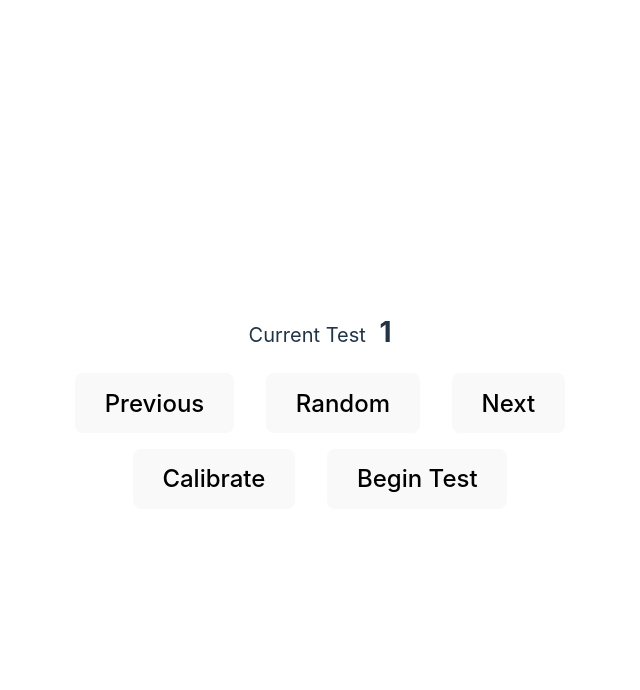
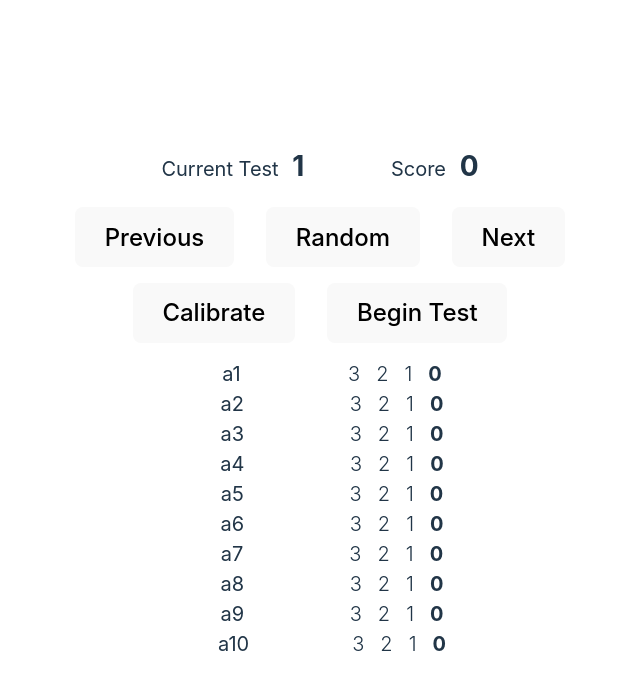
Before and after one commit to moddedTechnic/ab-word-lists, a Vue app: page / in a window 1280 px wide. Shown: the top 690 px of the page, without its empty margins (320-960 px from the left). Built offline with nearby package versions, Linux system fonts and the light colour scheme.

Commit message:
added scoring

```diff
--- a/src/App.vue
+++ b/src/App.vue
@@ -1,17 +1,35 @@
 <script setup lang="ts">
 import { computed, ref } from 'vue'
 
+const words = [
+  ['a1', 'a2', 'a3', 'a4', 'a5', 'a6', 'a7', 'a8', 'a9', 'a10'],
+  ['b1', 'b2', 'b3', 'b4', 'b5', 'b6', 'b7', 'b8', 'b9', 'b10'],
+  ['c1', 'c2', 'c3', 'c4', 'c5', 'c6', 'c7', 'c8', 'c9', 'c10'],
+  ['d1', 'd2', 'd3', 'd4', 'd5', 'd6', 'd7', 'd8', 'd9', 'd10'],
+  ['e1', 'e2', 'e3', 'e4', 'e5', 'e6', 'e7', 'e8', 'e9', 'e10'],
+  ['f1', 'f2', 'f3', 'f4', 'f5', 'f6', 'f7', 'f8', 'f9', 'f10'],
+  ['g1', 'g2', 'g3', 'g4', 'g5', 'g6', 'g7', 'g8', 'g9', 'g10'],
+  ['h1', 'h2', 'h3', 'h4', 'h5', 'h6', 'h7', 'h8', 'h9', 'h10'],
+  ['i1', 'i2', 'i3', 'i4', 'i5', 'i6', 'i7', 'i8', 'i9', 'i10'],
+  ['j1', 'j2', 'j3', 'j4', 'j5', 'j6', 'j7', 'j8', 'j9', 'j10'],
+  ['k1', 'k2', 'k3', 'k4', 'k5', 'k6', 'k7', 'k8', 'k9', 'k10'],
+  ['l1', 'l2', 'l3', 'l4', 'l5', 'l6', 'l7', 'l8', 'l9', 'l10'],
+]
+
 const audioSources = ref<HTMLAudioElement[]>([])
+const scores = ref<number[]>(Array(12).fill(0))
 const runningTest = ref(false)
 const currentTest = ref(1)
 const currentAudio = computed(() => audioSources.value[currentTest.value - 1])
+const currentWordlist = computed(() => words[currentTest.value - 1])
+const score = computed(() => scores.value.reduce((a, b) => a + b))
 
 function startTest() {
-  console.log(currentAudio.value)
   if (runningTest.value || !currentAudio.value)
     return;
   runningTest.value = true
   currentAudio.value.play()
+  scores.value.fill(0)
 }
 
 function stopTest() {
@@ -35,12 +53,19 @@ function randomTest(): number {
 </script>
 
 <template>
-  <div class="test-info">
-    <p class="currentTest">
+  <div class="status-info">
+    <p>
       Current Test
       <span>{{ currentTest }}</span>
     </p>
 
+    <p>
+      Score
+      <span>{{ score }}</span>
+    </p>
+  </div>
+
+  <div class="test-info">
     <div class="test-controls">
       <button @click.prevent="currentTest--">Previous</button>
       <button @click.prevent="currentTest = randomTest()">Random</button>
@@ -60,6 +85,32 @@ function randomTest(): number {
       <source :src="`/audio/list-${i.toString().padStart(2, '0')}.wav`" type="audio/wav" />
     </audio>
   </template>
+
+  <ul>
+    <template v-for="i in currentWordlist.length">
+      <li class="word">
+        <p>{{ currentWordlist[i - 1] }}</p>
+
+        <div>
+          <input type="radio" :value="3" :id="`${currentWordlist[i - 1]}-3`" :name="currentWordlist[i - 1]"
+            v-model="scores[i - 1]" :v-bind:value="3" />
+          <label :for="`${currentWordlist[i - 1]}-3`">3</label>
+
+          <input type="radio" :value="2" :id="`${currentWordlist[i - 1]}-2`" :name="currentWordlist[i - 1]"
+            v-model="scores[i - 1]" :v-bind:value="2" />
+          <label :for="`${currentWordlist[i - 1]}-2`">2</label>
+
+          <input type="radio" :value="1" :id="`${currentWordlist[i - 1]}-1`" :name="currentWordlist[i - 1]"
+            v-model="scores[i - 1]" :v-bind:value="1" />
+          <label :for="`${currentWordlist[i - 1]}-1`">1</label>
+
+          <input type="radio" :value="0" :id="`${currentWordlist[i - 1]}-0`" :name="currentWordlist[i - 1]"
+            v-model="scores[i - 1]" :v-bind:value="0" />
+          <label :for="`${currentWordlist[i - 1]}-0`">0</label>
+        </div>
+      </li>
+    </template>
+  </ul>
 </template>
 
 <style scoped>
@@ -87,13 +138,44 @@ function randomTest(): number {
   font-size: 1.5rem;
 }
 
-.currentTest {
+.status-info {
+  display: flex;
+  flex-direction: row;
+  align-items: center;
+  justify-content: space-evenly;
+
   font-size: 1.25rem;
 }
 
-.currentTest span {
+.status-info span {
   margin-left: 0.5rem;
   font-size: 1.75rem;
   font-weight: 700;
 }
+
+.word {
+  display: flex;
+  flex-direction: row;
+  align-items: center;
+  justify-content: space-evenly;
+
+  font-size: 1.25rem;
+}
+
+.word p {
+  margin: 0;
+}
+
+.word input {
+  display: none;
+}
+
+.word label {
+  margin-right: 1rem;
+  font-weight: 300;
+}
+
+.word input:checked+label {
+  font-weight: 700;
+}
 </style>
```
